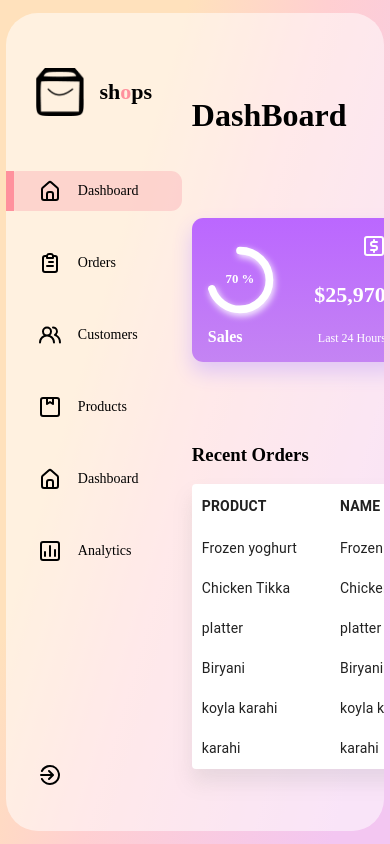
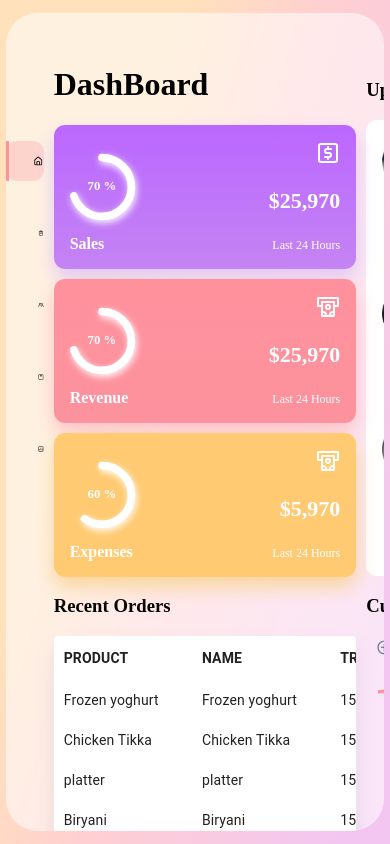
Before and after one commit to syousafzai861/Dashboard-Using-React-JS, a React (Create React App) app: page / in a window 390 px wide. Built offline with nearby package versions, Linux system fonts and the light colour scheme.

Commit message:
Responsivness Achieved for tablets
Responsiveness achived for tablet screen  except the rightside bar

```diff
--- a/src/App.css
+++ b/src/App.css
@@ -35,3 +35,10 @@
   grid-template-columns: 11rem auto 20rem;
   gap: 10px;
 }
+
+@media screen and (max-width: 1200px ) {
+   .AppGlass{
+    grid-template-columns: 10% 80% auto;
+    overflow-y: scroll;
+   }
+}
--- a/src/components/Card/Card.css
+++ b/src/components/Card/Card.css
@@ -89,3 +89,10 @@
 .ChartContainer{
     width: 70%;
 }
+@media screen and (max-width: 1200px ){
+    .ExpandedCard{
+        top: 2rem;
+        height: 70vh;
+        left: 6rem;
+    }
+}
--- a/src/components/Cards/Cards.css
+++ b/src/components/Cards/Cards.css
@@ -6,3 +6,12 @@
 .parentContainer{
     width: 100%;
 }
+
+@media screen and (max-width: 1200px ){
+    .Cards{
+        flex-direction: column;
+    }
+    .parentContainer{
+        height: 9rem;
+    }
+}
--- a/src/components/MainDashboard/MainDash.css
+++ b/src/components/MainDashboard/MainDash.css
@@ -3,3 +3,11 @@
     flex-direction: column;
     justify-content: space-evenly;
 }
+
+
+@media screen and (max-width: 1200px) {
+    .maindash{
+        justify-content:flex-start;
+        margin-top: 2rem;
+    }
+}
--- a/src/components/MainDashboard/MainDash.jsx
+++ b/src/components/MainDashboard/MainDash.jsx
@@ -10,7 +10,6 @@ const MainDash = () => {
       <div className="maindash">
         <h1>DashBoard</h1>
         <Cards/>
-
         <Table/>
       </div>
     )
--- a/src/components/RightSide/RightSide.css
+++ b/src/components/RightSide/RightSide.css
@@ -1,6 +1,14 @@
-.RightSide{
-    display: flex;
-    flex-direction: column;
-    width: 95%;
-    justify-content: space-evenly;
+.RightSide {
+  display: flex;
+  flex-direction: column;
+  width: 95%;
+  justify-content: space-evenly;
 }
+
+
+@media screen and (max-width: 1200px) {
+  .RightSide{
+      justify-content: flex-start;
+      margin-top: 3rem;
+  }
+}
--- a/src/components/Sidebar/Data/Data.js
+++ b/src/components/Sidebar/Data/Data.js
@@ -28,10 +28,6 @@ export const SidebarData = [
   {
     icon: UilPackage,
     heading: "Products",
-  },
-  {
-    icon: UilEstate,
-    heading: "Dashboard",
   },
   {
     icon: UilChart,
--- a/src/components/Sidebar/Sidebar.css
+++ b/src/components/Sidebar/Sidebar.css
@@ -71,3 +71,12 @@
 
 
 }
+
+@media screen and (max-width: 1200px) {
+    .menuItem>span{
+      display: none;
+    }
+    .logo{
+      display: none;
+    }
+  }
--- a/src/components/Table/Table.css
+++ b/src/components/Table/Table.css
@@ -17,3 +17,10 @@
     padding: 8px;
     border-radius: 9px;
 }
+
+@media screen and (max-width: 1200px){
+     .Table{
+        width: 100%;
+        margin-top: 2rems;
+     }
+}
```
